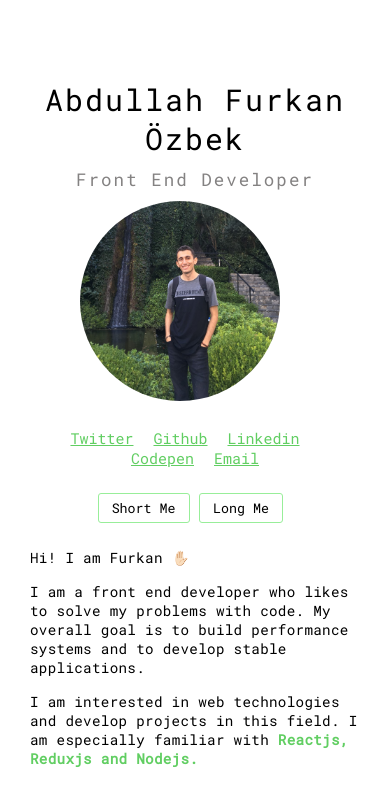
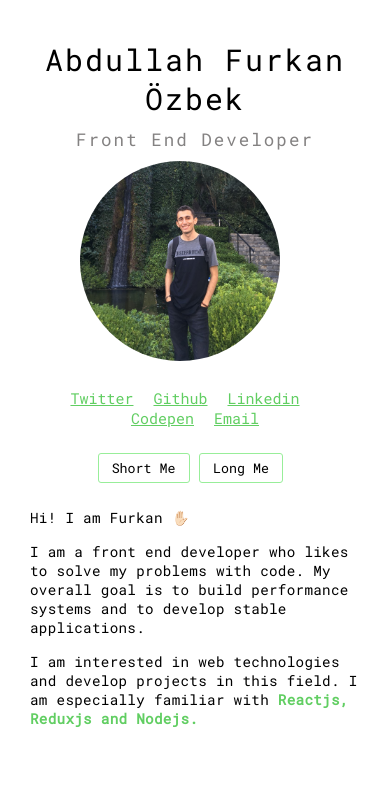
Before and after one commit to afozbek/me, a React (Create React App) app: page / in a window 390 px wide. Shown: the top 806 px of the page. Built offline with nearby package versions, Linux system fonts and the light colour scheme.

Commit message:
updating css

```diff
--- a/src/App.css
+++ b/src/App.css
@@ -4,6 +4,7 @@
 
 @media screen and (max-width: 700px) {
     .container {
-        padding: 30px;
+        padding: 0 30px;
+        margin-top: 0;
     }
 }
--- a/src/index.css
+++ b/src/index.css
@@ -43,7 +43,7 @@ strong {
     -webkit-box-align: center;
     -ms-flex-align: center;
     align-items: center;
-    margin: 50px auto;
+    margin: 40px auto;
 }
 
 .sm-margin-right {
```
